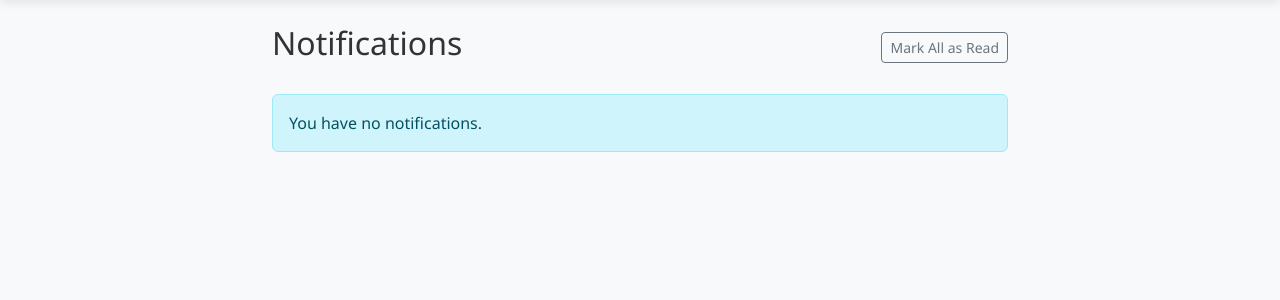
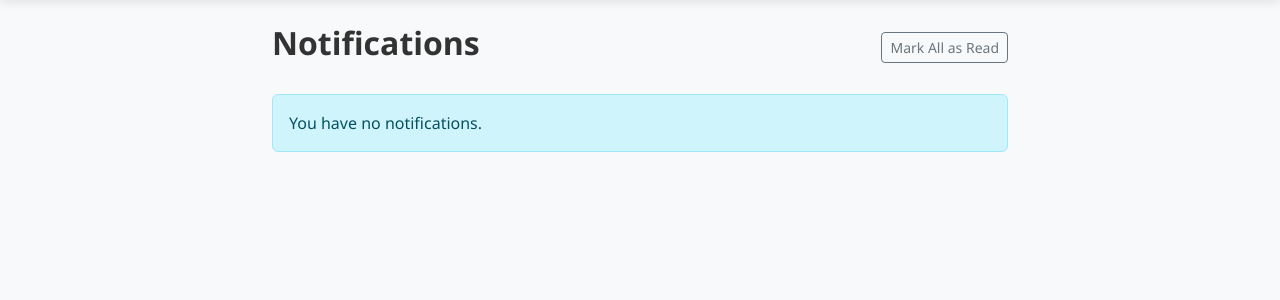
Before and after one commit to ayra25/GitExercise-GroupName, a Flask app: page /notifications in a window 1280 px wide. Shown: the part 66-366 px from the top of the page. Run offline with Flask 3, Linux system fonts and the light colour scheme; the visitor is signed in with stand-in values (Sample User, id 1); data that the repository does not hold is empty.

Commit message:
changed design

```diff
--- a/templates/notifications.html
+++ b/templates/notifications.html
@@ -7,7 +7,7 @@
     <div class="row">
         <div class="col-md-8 mx-auto">
             <div class="d-flex justify-content-between align-items-center mb-4">
-                <h2>Notifications</h2>
+                <h2 style="font-weight: 800;">Notifications</h2>
                 <form method="POST" action="{{ url_for('notification.mark_all_read') }}">
                     <button type="submit" class="btn btn-sm btn-outline-secondary">
                         Mark All as Read
```
